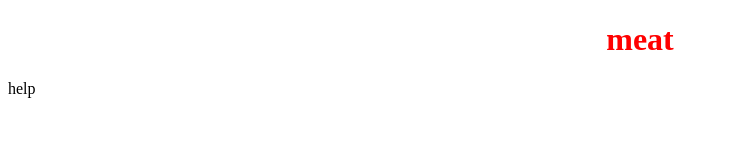
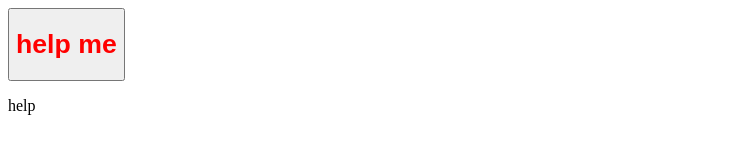
Before and after one commit to Orimuri12/wspage, a plain HTML site: page meat.html in a window 1280 px wide. Shown: the whole page, without its empty margins (0-729 px from the left). Drawn offline with Linux system fonts and the light colour scheme.

Commit message:
dsawqfddesdw

```diff
--- a/meat.html
+++ b/meat.html
@@ -5,9 +5,11 @@
     <title>meat</title>
 </head>
 <body>
-    <center>
-        <h1><font color="red">meat</font></h1>
-    </center>
+    <div>
+        <button>
+        <h1><font color="red">help me</font></h1>
+        </button>
+    </div>
 
     <p>help</p>
 </body>
```
